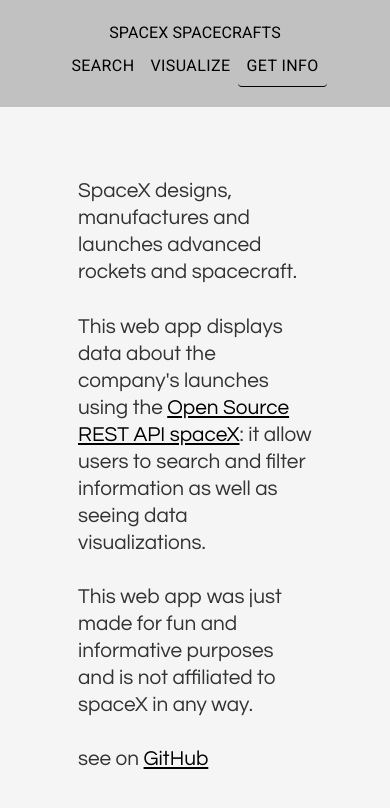
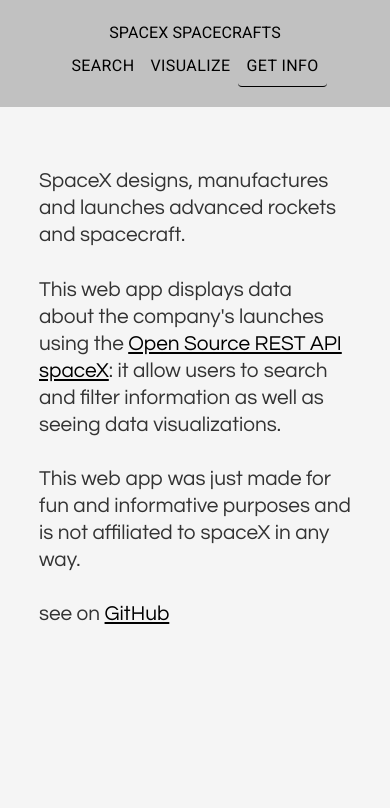
Before and after one commit to AudreyKj/spacex-app, a React (Create React App) app: page /info in a window 390 px wide. Before the commit this address led to /. Shown: the top 808 px of the page. Built offline with nearby package versions, Linux system fonts and the light colour scheme; no server answers.

Commit message:
responsive fixes

```diff
--- a/src/App.js
+++ b/src/App.js
@@ -20,7 +20,12 @@
   const history = useHistory();
   /* eslint-disable */
   useEffect(() => {
-    history.push("/");
+    if (
+      window.location.pathname === "/search" ||
+      window.location.pathname === "/"
+    ) {
+      history.push("/");
+    }
   }, []);
   return (
     <div className="App">
--- a/src/App.scss
+++ b/src/App.scss
@@ -242,7 +242,7 @@
     display: flex;
     flex-direction: column;
     align-items: center;
-    padding-top: 0;
+    padding-top: 40px;
   }
 }
 
@@ -293,7 +293,7 @@
   justify-content: center;
   width: 100%;
   min-height: 100vh;
-  padding-top: 50px;
+  padding-top: 40px;
 }
 
 p.info-component {
@@ -304,7 +304,7 @@
 
 @media (max-width: 700px) {
   p.info-component {
-    width: 60%;
+    width: 80%;
   }
 }
 
```
